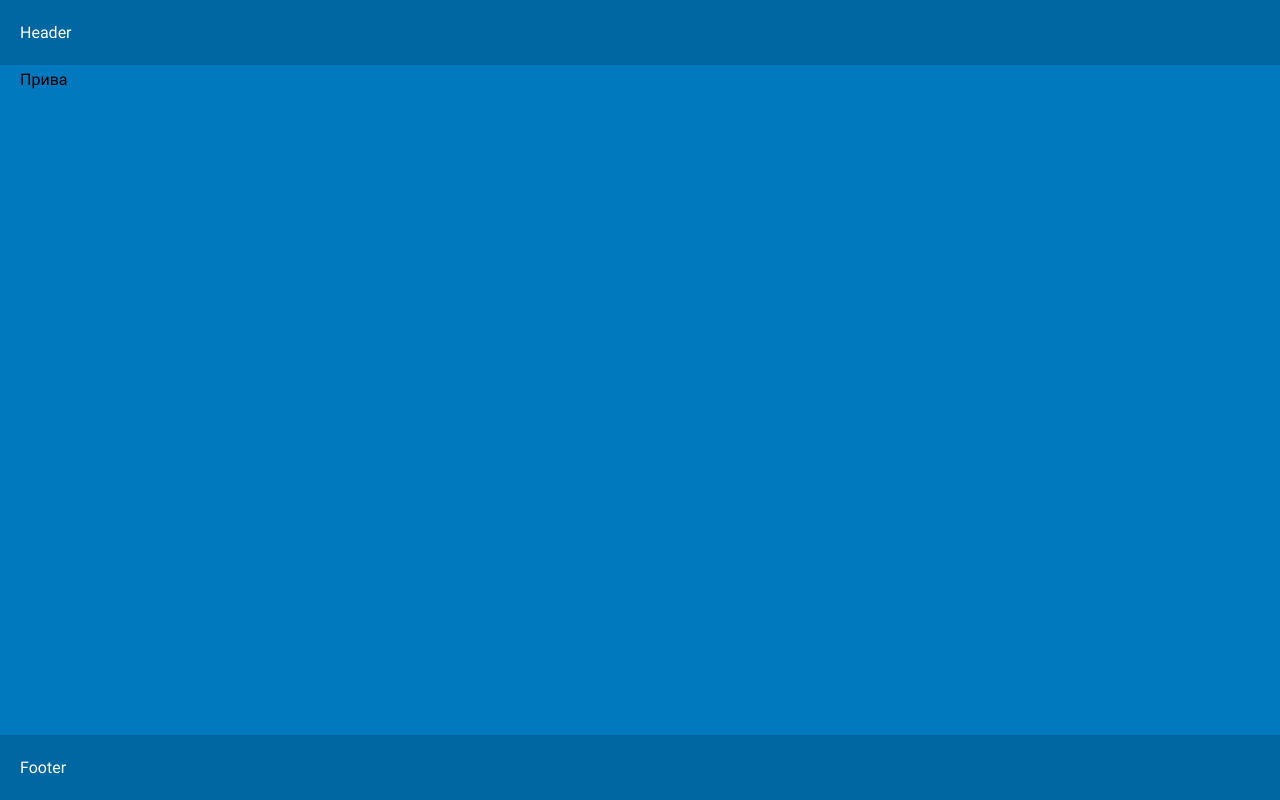
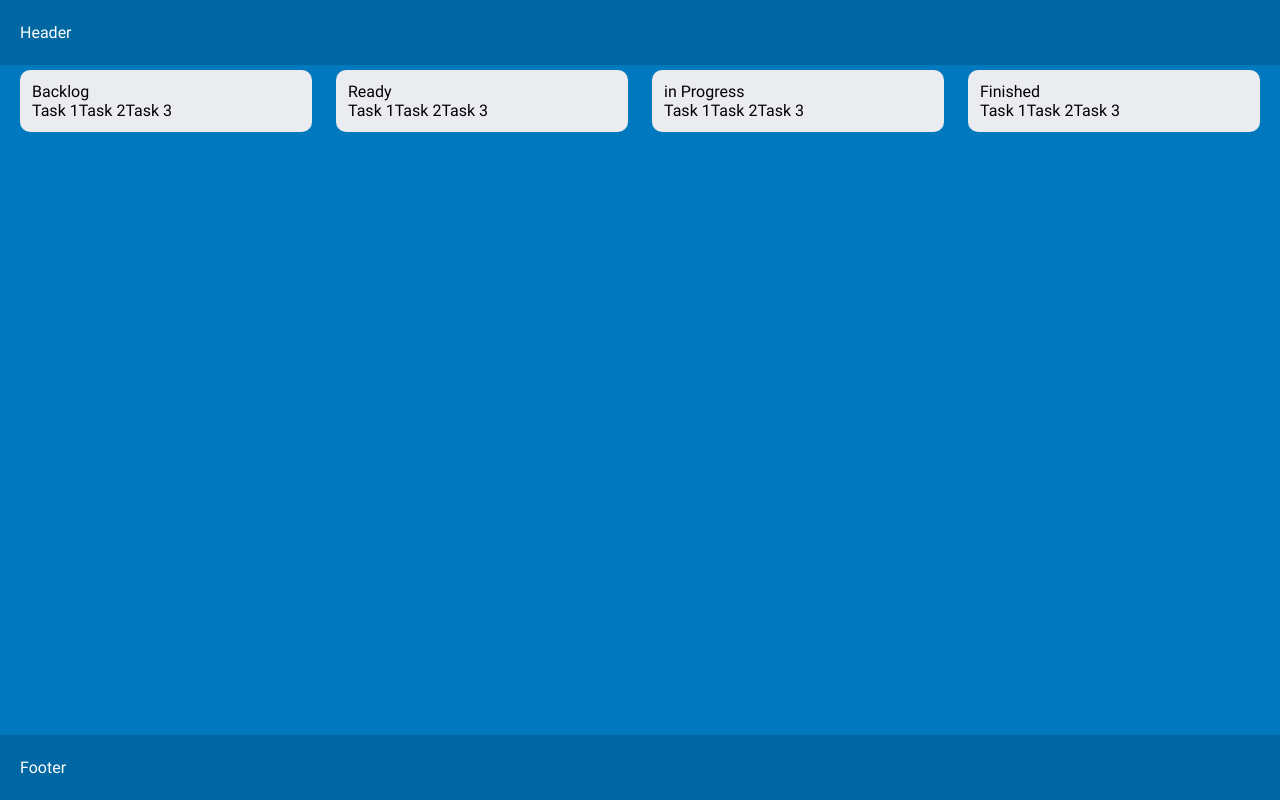
Before and after one commit to Ivan-ISS/project_kanban-board, a React (Vite) app: page / in a window 1280 px wide. Built offline with nearby package versions, Linux system fonts and the light colour scheme.

Commit message:
project_kanban-board__refactor: added main entities (their types and mock data), added components of the block card and the card list

```diff
--- /dev/null
+++ b/src/components/Card/card.module.scss
@@ -0,0 +1,10 @@
+@import "/src/styles/_colors";
+@import "/src/styles/_variables";
+
+.card {
+    width: 100%;
+    min-width: 280px;
+    padding: 12px;
+    background: $baseGray;
+    border-radius: $borderRadiusLarge;
+}
--- /dev/null
+++ b/src/components/Card/card.tsx
@@ -0,0 +1,21 @@
+import styles from './card.module.scss';
+import { ITask } from '../../types/entityTypes';
+import { FunctionComponent } from 'react';
+
+export interface ICardProps {
+    title: string;
+    tasks: ITask[] | undefined;
+}
+
+const Card: FunctionComponent<ICardProps> = ({ title, tasks }): JSX.Element => {
+    return (
+        <div className={styles.card}>
+            <div className={styles.title}>{title}</div>
+            {tasks && <div className={styles.body}>{tasks.map((task) => task.name)}</div>}
+            <div className={styles.inputPanel}></div>
+            <div className={styles.buttonPanel}></div>
+        </div>
+    );
+};
+
+export { Card };
--- /dev/null
+++ b/src/components/Card/index.ts
@@ -0,0 +1 @@
+export { Card } from './card';
--- /dev/null
+++ b/src/components/CardList/cardList.module.scss
@@ -0,0 +1,7 @@
+@import "/src/styles/_colors";
+@import "/src/styles/_variables";
+
+.cardList {
+    display: flex;
+    gap: 24px;
+}
--- /dev/null
+++ b/src/components/CardList/cardList.tsx
@@ -0,0 +1,24 @@
+import styles from './cardList.module.scss';
+import { ITasks, IBlock } from '../../types/entityTypes';
+import { FunctionComponent } from 'react';
+
+import { Card } from '../Card';
+
+export interface ICardProps {
+    blocks: IBlock[];
+    tasks: ITasks[];
+}
+
+const CardList: FunctionComponent<ICardProps> = ({ blocks, tasks }): JSX.Element => {
+    const tasksData = tasks.find((task, index) => blocks[index].blockId === task.blockId);
+
+    return (
+        <div className={styles.cardList}>
+            {blocks.map((block) => (
+                <Card key={block.blockId} title={block.title} tasks={tasksData?.tasks} />
+            ))}
+        </div>
+    );
+};
+
+export { CardList };
--- /dev/null
+++ b/src/components/CardList/index.ts
@@ -0,0 +1 @@
+export { CardList } from './cardList';
--- a/src/components/Layout/layout.tsx
+++ b/src/components/Layout/layout.tsx
@@ -1,15 +1,19 @@
 import styles from './layout.module.scss';
+import { blocks, tasks } from '../../data';
 import { FunctionComponent } from 'react';
 
 import { Header } from '../Header';
 import { Main } from '../Main';
 import { Footer } from '../Footer';
+import { CardList } from '../CardList';
 
 const Layout: FunctionComponent = (): JSX.Element => {
     return (
         <div className={styles.layout}>
             <Header children={'Header'}></Header>
-            <Main>Прива</Main>
+            <Main>
+                <CardList blocks={blocks} tasks={tasks} />
+            </Main>
             <Footer children={'Footer'}></Footer>
         </div>
     );
--- /dev/null
+++ b/src/data.ts
@@ -0,0 +1,65 @@
+import { ITasks, IBlock } from './types/entityTypes';
+
+export const tasks: ITasks[] = [
+    {
+        blockId: 1,
+        title: 'backlog',
+        tasks: [
+            {
+                taskId: 111,
+                name: 'Task 1',
+                description: 'Description 1',
+            },
+            {
+                taskId: 112,
+                name: 'Task 2',
+                description: 'Description 2',
+            },
+            {
+                taskId: 113,
+                name: 'Task 3',
+                description: 'Description 3',
+            },
+        ],
+    },
+    {
+        blockId: 2,
+        title: 'ready',
+        tasks: [
+            {
+                taskId: 111,
+                name: 'Task 1',
+                description: 'Description 1',
+            },
+        ],
+    },
+    {
+        blockId: 3,
+        title: 'in progress',
+        tasks: [
+            {
+                taskId: 111,
+                name: 'Task 1',
+                description: 'Description 1',
+            },
+        ],
+    },
+    {
+        blockId: 4,
+        title: 'finished',
+        tasks: [
+            {
+                taskId: 111,
+                name: 'Task 1',
+                description: 'Description 1',
+            },
+        ],
+    },
+];
+
+export const blocks: IBlock[] = [
+    { title: 'Backlog', blockId: 1 },
+    { title: 'Ready', blockId: 2 },
+    { title: 'in Progress', blockId: 3 },
+    { title: 'Finished', blockId: 4 },
+];
--- a/src/styles/_colors.scss
+++ b/src/styles/_colors.scss
@@ -5,6 +5,8 @@ $baseWhite: #fff;
 $baseBlue: #0067a3;
 $baseBlueLight: #0079bf;
 
+$baseGray: #ebecf0;
+
 
 $base-gray: #ebecf0;
 $base-gray-text: #5e6c84;
--- a/src/styles/_variables.scss
+++ b/src/styles/_variables.scss
@@ -0,0 +1,2 @@
+$borderRadiusLarge: 10px;
+$borderRadiusSmall: 5px;
--- /dev/null
+++ b/src/types/entityTypes.ts
@@ -0,0 +1,16 @@
+export interface ITasks {
+    blockId: number;
+    title: string;
+    tasks: ITask[];
+}
+
+export interface ITask {
+    taskId: number;
+    name: string;
+    description: string;
+}
+
+export interface IBlock {
+    title: string;
+    blockId: number;
+}
```
